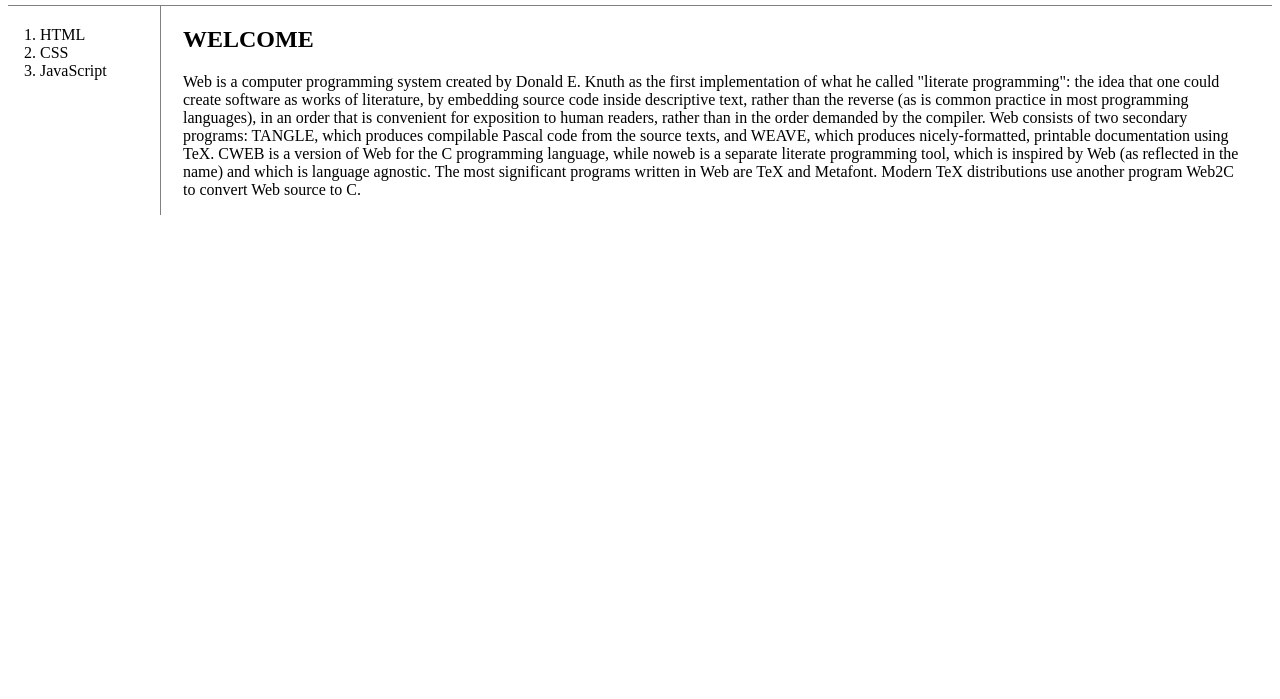
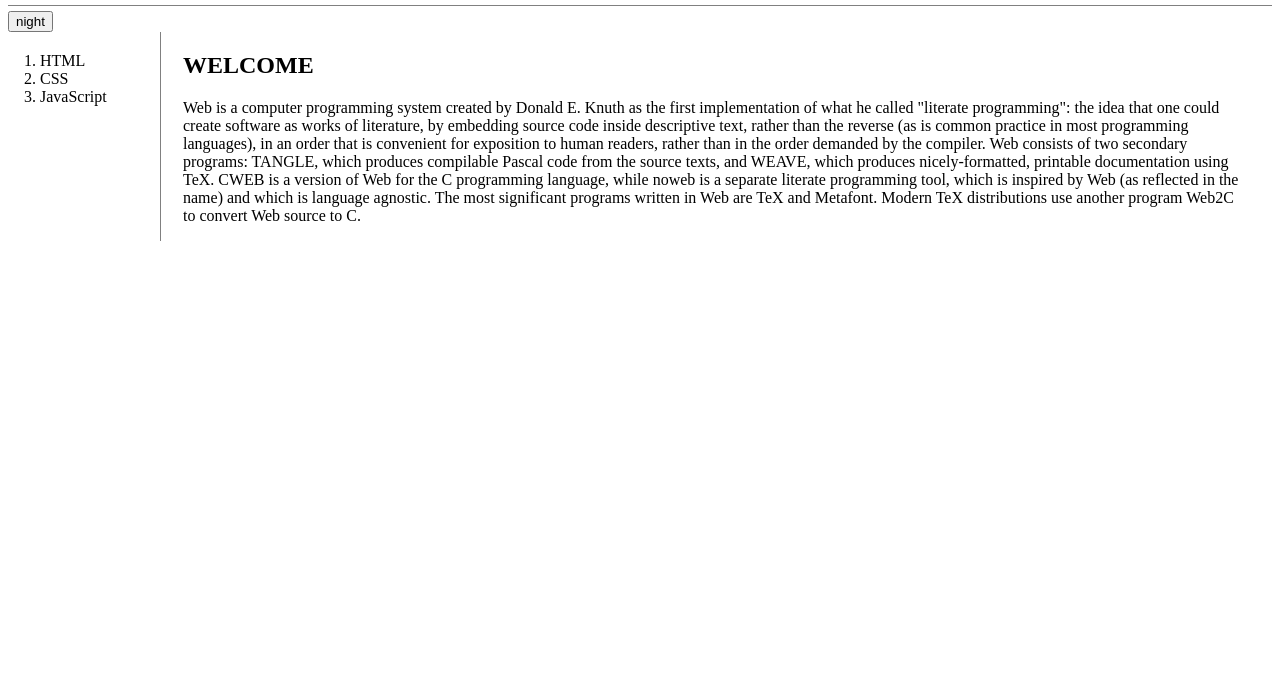
Before and after one commit to luckychdl/web1, a plain HTML site: page index.html in a window 1280 px wide. Shown: the part 101-800 px from the top of the page. Drawn offline with nearby package versions, Linux system fonts and the light colour scheme; a script that the page names is missing.

Commit message:
Update index.html

```diff
--- a/index.html
+++ b/index.html
@@ -4,10 +4,19 @@
     <title>WEB1 - WELCOME</title>
     <meta charset="utf-8">
     <link rel="stylesheet" href="style.css">
+    <script src="https://ajax.googleapis.com/ajax/libs/jquery/3.6.0/jquery.min.js"></script>
+    <script src="colors.js"></script>
 </head>
+<style>
+    #night_day {
+        margin-top: 5px;
+    }
+</style>
+
 
 <body>
 <h1><a href="index.html">WEB</a></h1>
+<input id="night_day" type="button" value="night" onclick="nightDayHandler(this);">
 <div id="grid">
     <ol>
         <li><a href="1.html">HTML</a></li>
```
